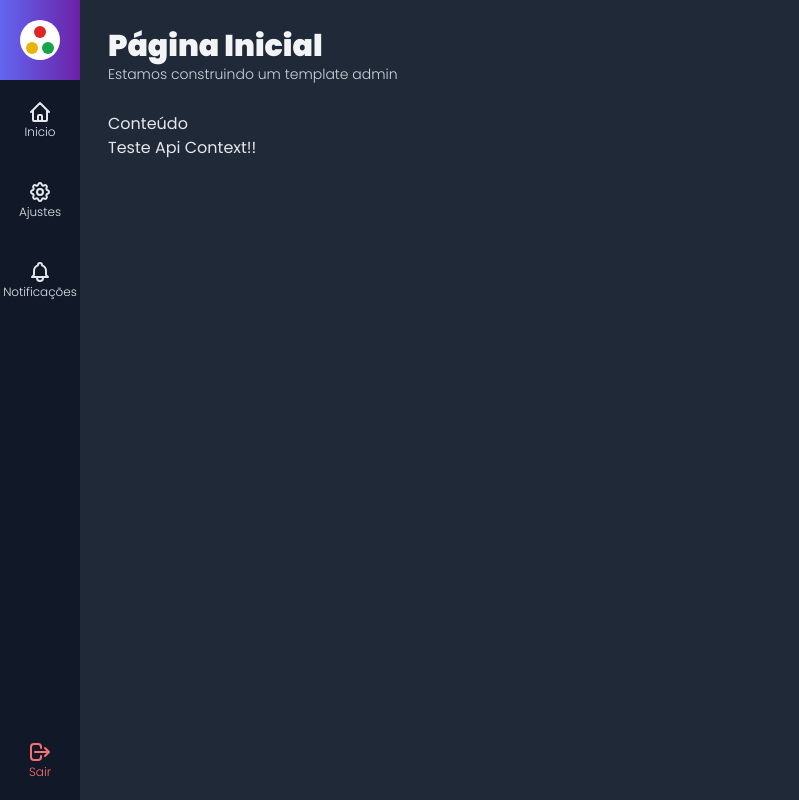
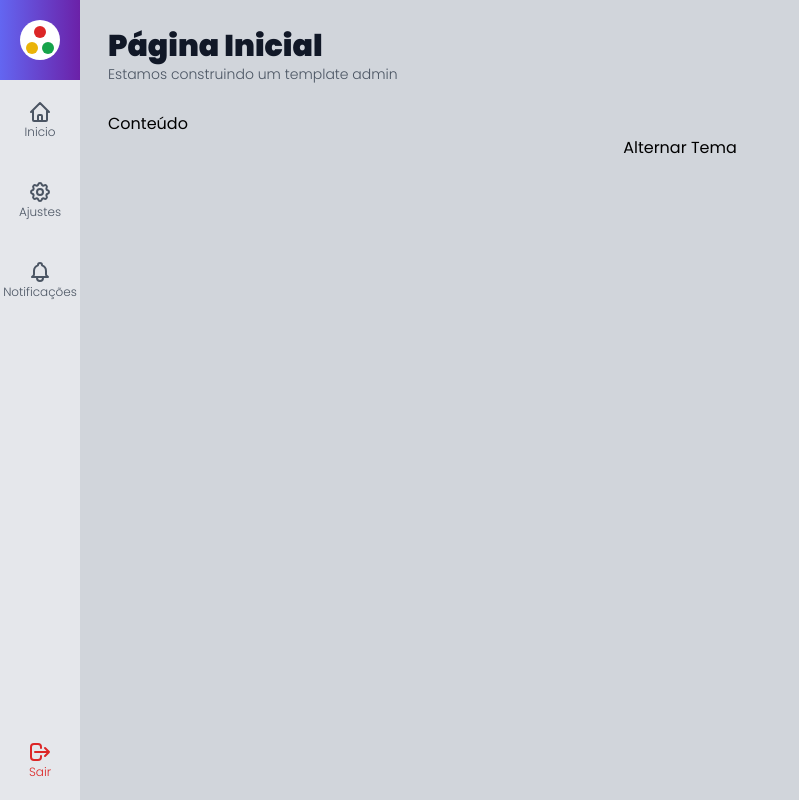
Before and after one commit to pabloaraujo22/admin-template-next, a Next.js app: page / in a window 1280 px wide. Shown: the whole page, without its empty margins (0-799 px from the left). Built offline with nearby package versions, Linux system fonts and the light colour scheme.

Commit message:
Context API 02

```diff
--- a/src/components/templates/Layout.tsx
+++ b/src/components/templates/Layout.tsx
@@ -1,3 +1,4 @@
+import useAppContext from '../../shared/hooks/useAppContext';
 import Cabecalho from './Cabecalho';
 import Conteudo from './Conteudo';
 import MenuLateral from './MenuLateral';
@@ -8,8 +9,10 @@ interface LayoutProps {
     children?: any;
 }
 export default function Layout(props: LayoutProps) {
+    const { tema } = useAppContext();
+
     return (
-        <div className={`dark flex h-screen w-screen`}>
+        <div className={`${tema} flex h-screen w-screen`}>
             <MenuLateral />
             <div
                 className={`flex flex-col w-full p-7 bg-gray-300 dark:bg-gray-800`}
--- a/src/pages/index.tsx
+++ b/src/pages/index.tsx
@@ -2,7 +2,7 @@ import Layout from '../components/templates/Layout';
 import useAppContext from '../shared/hooks/useAppContext';
 
 export default function Home() {
-    const { nome } = useAppContext();
+    const { alternarTema } = useAppContext();
 
     return (
         <Layout
@@ -10,7 +10,7 @@ export default function Home() {
             subtitulo="Estamos construindo um template admin"
         >
             <h3>Conteúdo</h3>
-            <p>{nome}</p>
+            <button onClick={alternarTema}>Alternar Tema</button>
         </Layout>
     );
 }
--- a/src/shared/contexts/AppContext.tsx
+++ b/src/shared/contexts/AppContext.tsx
@@ -1,18 +1,25 @@
-import { createContext, useState } from 'react';
+import { createContext, useCallback, useState } from 'react';
 
+type Tema = 'dark' | '';
 interface AppContextProps {
-    children?: any;
-    nome?: string;
+    tema?: Tema;
+    alternarTema?: () => void;
 }
 
-const AppContext = createContext({} as AppContextProps);
+const AppContext = createContext<AppContextProps>({});
 
 export const AppConsumer = AppContext.Consumer;
 
-export function AppProvider({ children }: AppContextProps) {
-    const [nome, setNome] = useState<string>('Teste Api Context!!');
+export function AppProvider({ children }) {
+    const [tema, setTema] = useState<Tema>('');
+
+    const alternarTema = useCallback(() => {
+        setTema(tema === '' ? 'dark' : '');
+    }, [tema]);
     return (
-        <AppContext.Provider value={{ nome }}>{children}</AppContext.Provider>
+        <AppContext.Provider value={{ tema, alternarTema }}>
+            {children}
+        </AppContext.Provider>
     );
 }
 export default AppContext;
```
